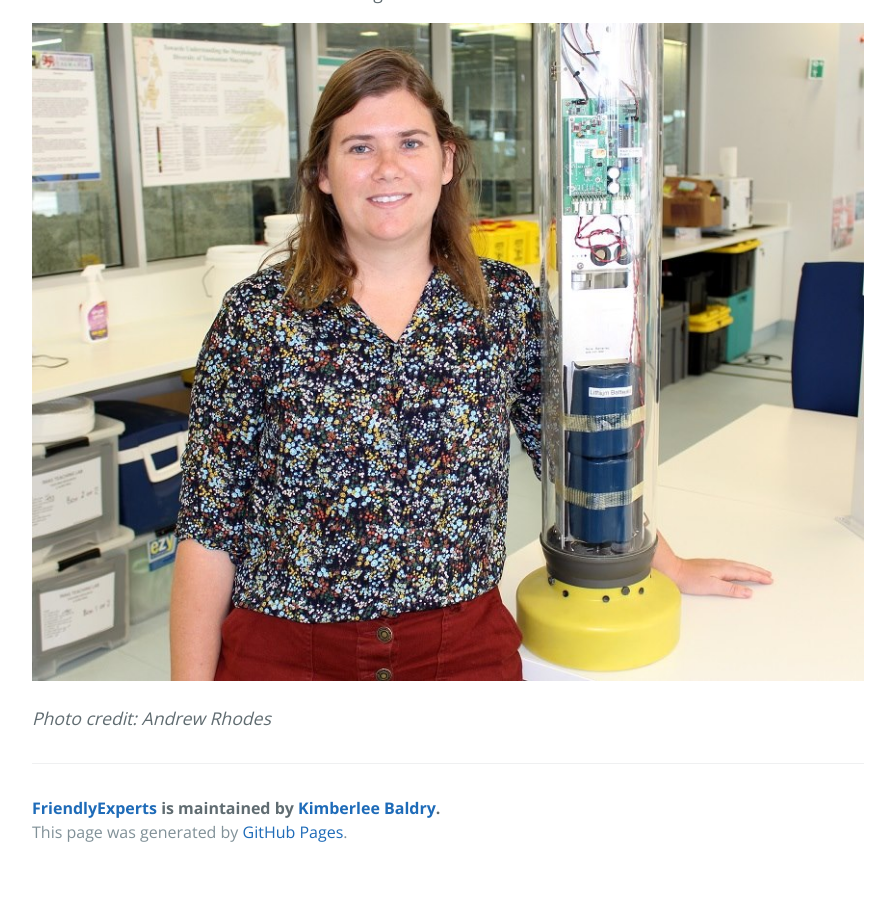
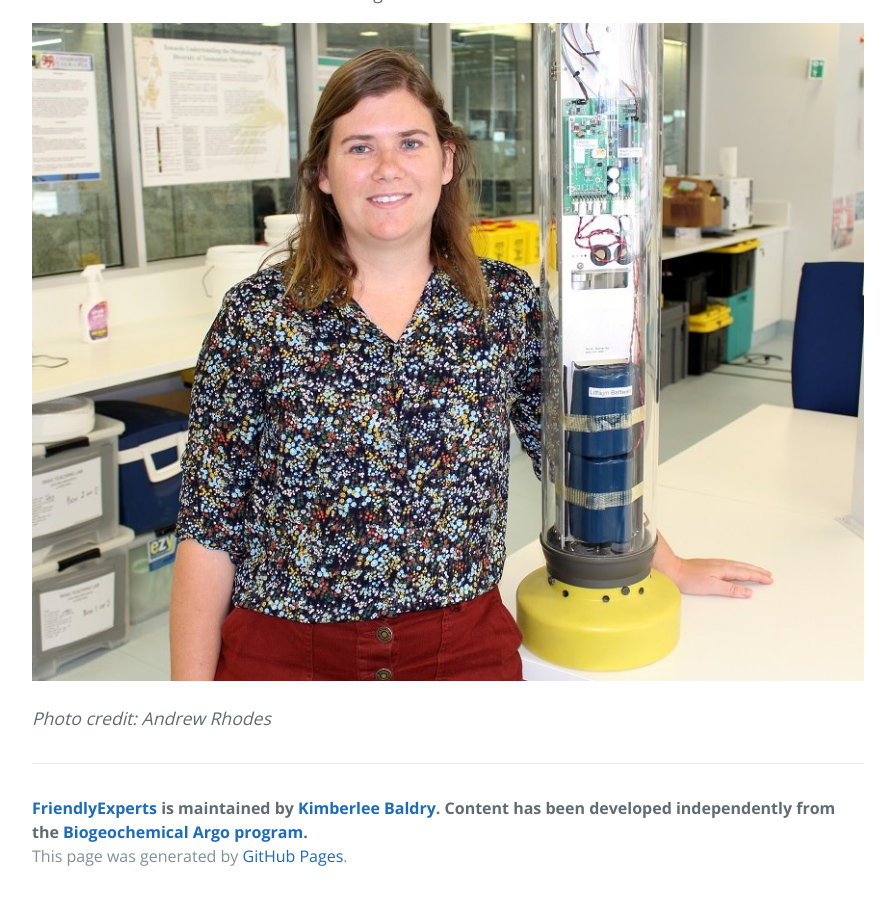
Before and after one commit to KimBaldry/FriendlyExperts, a Jekyll site: the page built from index.md, in a window 1280 px wide and 900 px high, scrolled down 708 px. Shown: the whole window, without its empty margins (192-1087 px from the left). Built offline with Jekyll 4.4.1, drawn with Linux system fonts in a browser that asks for light colours; before the commit the page ends 1584 px from its top, so only the background shows below that; some of the changed text lies outside the part shown.

Commit message:
Update default.html

```diff
--- a/_layouts/default.html
+++ b/_layouts/default.html
@@ -27,7 +27,7 @@
       <h2 class="project-tagline">{{ page.description | default: site.description | default: site.github.project_tagline }}</h2>
       {% if site.github.is_project_page %}
         <a href= "https://kimbaldry.github.io/FriendlyExperts/index.html" class="btn">Home</a>
-        <a href= "https://kimbaldry.github.io/FriendlyExperts/BGC_Argo/index.html" class="btn">BGC Argo</a>
+        <a href= "https://kimbaldry.github.io/FriendlyExperts/BGC_Argo/index.html" class="btn">About BGC Argo</a>
         <a href="https://kimbaldry.github.io/FriendlyExperts/CheatSheets/index.html" class="btn">Cheat Sheets</a>
         <a href="https://kimbaldry.github.io/FriendlyExperts/Tutorials/index.html" class="btn">Tutorials</a>
         <a href="https://kimbaldry.github.io/FriendlyExperts/FriendlyExperts/index.html" class="btn">Friendly Experts</a>
@@ -40,7 +40,7 @@
 
       <footer class="site-footer">
         {% if site.github.is_project_page %}
-          <span class="site-footer-owner"><a href="{{ site.github.repository_url }}">{{ site.github.repository_name }}</a> is maintained by <a href="{{ site.github.owner_url }}">Kimberlee Baldry</a>.</span>
+          <span class="site-footer-owner"><a href="{{ site.github.repository_url }}">{{ site.github.repository_name }}</a> is maintained by <a href="{{ site.github.owner_url }}">Kimberlee Baldry</a>. Content has been developed independently from the <a href="https://biogeochemical-argo.org/">Biogeochemical Argo program</a>.</span>
         {% endif %}
         <span class="site-footer-credits">This page was generated by <a href="https://pages.github.com">GitHub Pages</a>.</span>
       </footer>
```
